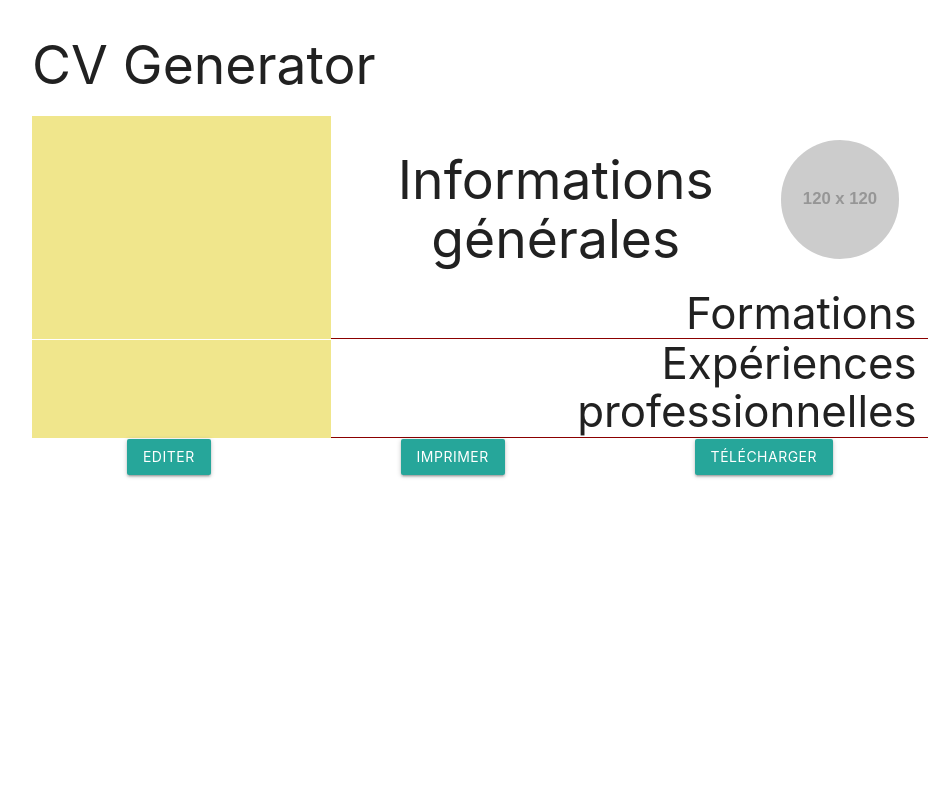
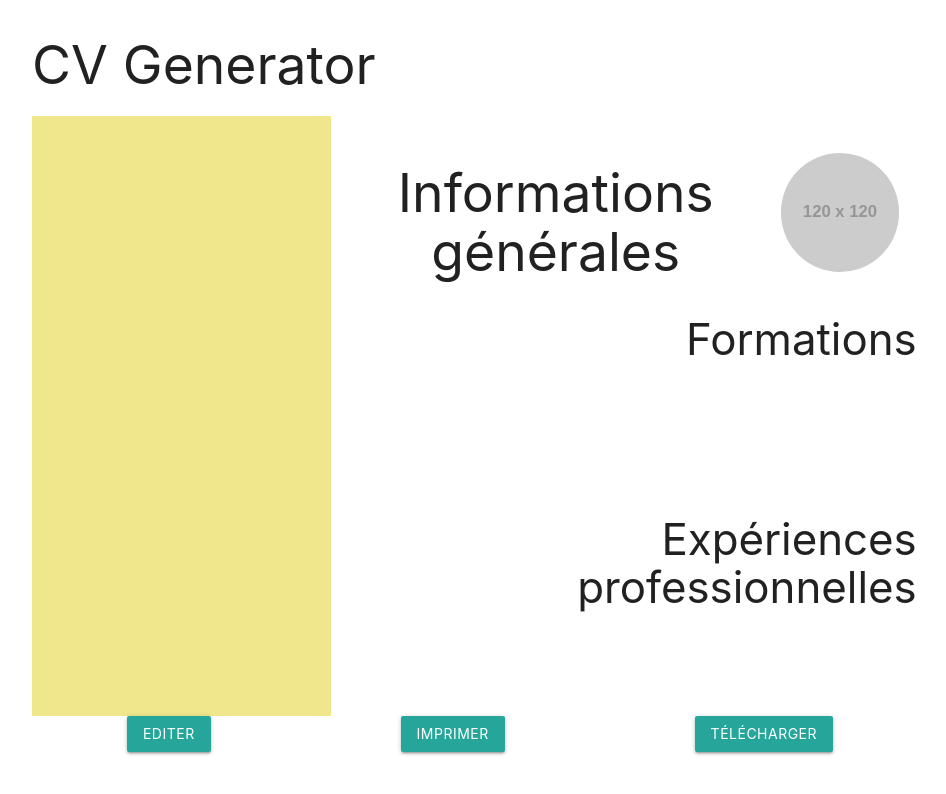
Before and after one commit to AnhPati/OdinProject_react_projects, a React (Vite) app in the folder cv_application/: page / in a window 1280 px wide. Shown: the top 794 px of the page, without its empty margins (160-1106 px from the left). Built offline with nearby package versions, Linux system fonts and the light colour scheme.

Commit message:
CSS
Styles print

```diff
--- a/cv_application/src/components/ExpContainer.jsx
+++ b/cv_application/src/components/ExpContainer.jsx
@@ -2,9 +2,9 @@ import { ExpResume } from "./ExpResume";
 import { Button } from "./ui/Button";
 
 const ExpContainer = ({ id, datas, removeExp, editionMode }) => {
-
+    const hasContent = datas.length > 0 ? '' : 'd-none'
     return (
-        <div id={id} className="col s12">
+        <div id={id} className={`${hasContent} col s12`}>
             {datas.length > 0 && datas.map((data) => {
                 const date = id === 'formations-exp' ? data.year : [data.startDate, data.endDate]
                 const margin = datas.indexOf(data) === datas.length - 1 ? 'mb-0' : ''
--- a/cv_application/src/components/ExperiencePro.jsx
+++ b/cv_application/src/components/ExperiencePro.jsx
@@ -36,13 +36,17 @@ const ExperiencePro = ({
         setDataFormation(copyDatasArray)
     }
 
-    const printLayout = editionMode ? '' : 'right-align'
-
+    const printLayout = editionMode ? '' : 'col s8 right-align'
+    const printWithoutContent = datas.length < 1 ? 'h-medium' : ''
+    console.log('Datas length pro :')
+    console.log(datas.length)
     return (
-        <div id="exp-pro" className="mb-0 expPro-container row d-flex flex-column">
+        <div id="exp-pro" className="section-layout mb-0 expPro-container row d-flex flex-column">
             <div className="d-flex">
-                <div className="col s4 side-container"></div>
-                <h3 className={`col s8 title-exp ${printLayout}`}>Expériences professionnelles</h3>
+                {!editionMode && (
+                    <div className={`col s4 side-container ${printWithoutContent}`}></div>
+                )}
+                <h3 className={`title-exp ${printLayout}`}>Expériences professionnelles</h3>
             </div>
             {editionMode && (
                 <>
--- a/cv_application/src/components/Formation.jsx
+++ b/cv_application/src/components/Formation.jsx
@@ -37,13 +37,17 @@ const FormationExp = ({
         setDataFormation(copyDatasArray)
     }
 
-    const printLayout = editionMode ? '' : 'right-align'
-
+    const printLayout = editionMode ? '' : 'col s8 right-align'
+    const printWithoutContent = datas.length < 1 ? 'h-medium' : ''
+    console.log('Datas length formation :')
+    console.log(datas.length)
     return (
-        <div id="formations" className="mb-0 formations-container row d-flex flex-column">
+        <div id="formations" className="section-layout mb-0 formations-container row d-flex flex-column">
             <div className="d-flex">
-                <div className="col s4 side-container"></div>
-                <h3 className={`col s8 title-exp ${printLayout}`}>Formations</h3>
+                {!editionMode && (
+                    <div className={`col s4 side-container ${printWithoutContent}`}></div>
+                )}
+                <h3 className={`title-exp ${printLayout}`}>Formations</h3>
             </div>
 
             {editionMode && (
--- a/cv_application/src/components/Profil.jsx
+++ b/cv_application/src/components/Profil.jsx
@@ -19,7 +19,7 @@ const Profil = ({ editionMode, datas, setDataProfil }) => {
     const printLayout = editionMode ? '' : 'd-flex'
 
     return (
-        <div className={`mb-0 row ${printLayout}`}>
+        <div className={`section-layout mb-0 row ${printLayout}`}>
             {editionMode ? (
                 <>
                     <h2 className="title-exp">Informations générales</h2>
--- a/cv_application/src/styles/styles.css
+++ b/cv_application/src/styles/styles.css
@@ -1,4 +1,8 @@
 /*Layout*/
+.d-none {
+    display: none;
+}
+
 .d-flex {
     display: flex;
 }
@@ -29,9 +33,12 @@
     width: 100%
 }
 
+.h-medium {
+    height: 200px;
+}
+
 /*Typography*/
 .title-exp {
-    border-bottom: darkred solid 1px;
     margin: 0;
 }
 
@@ -53,3 +60,8 @@
 .side-container {
     background-color: khaki;
 }
+
+.section-layout {
+    min-height: 200px;
+    border-bottom: none;
+}
```
